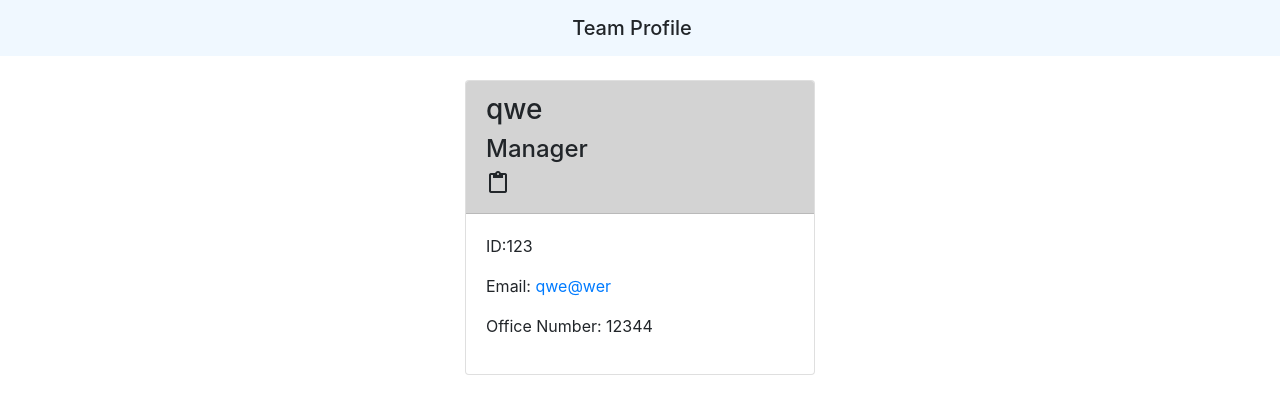
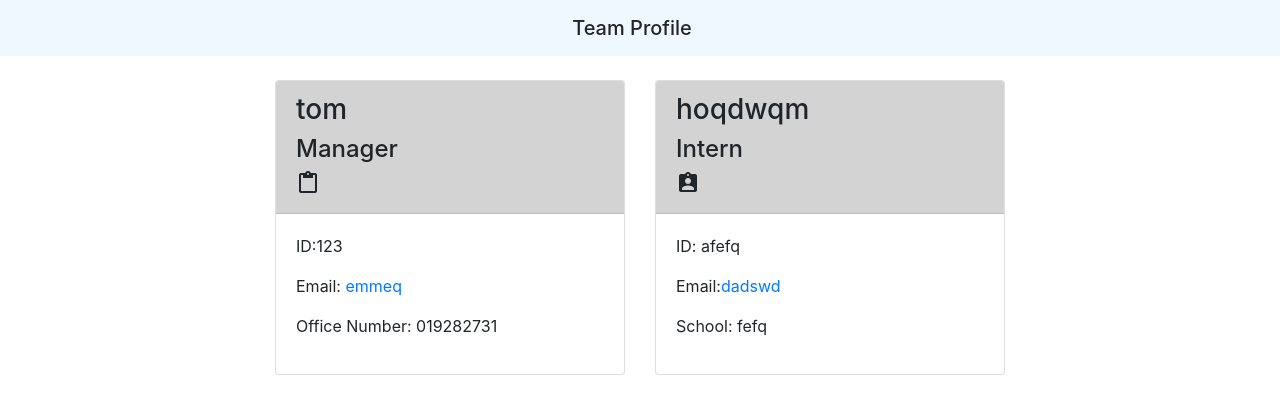
Before and after one commit to emmattner/Team-Profile-Generator, a website: page index.html in a window 1280 px wide. Drawn offline with nearby package versions, Linux system fonts and the light colour scheme.

Commit message:
updating html

```diff
--- a/index.html
+++ b/index.html
@@ -22,18 +22,32 @@
     <div class="col-4 mt-4">
         <div class="card h-100">
         <div class="card-header">
-        <h3>qwe</h3>
+        <h3>tom</h3>
         <h4>Manager</h4><i class="material-icons">content_paste</i>
     </div>
 
     <div class="card-body">
         <p class="id">ID:123</p>
-        <p class="email">Email: <a href="mailto:qwe@wer">qwe@wer</a></p>
-        <p class="office">Office Number: 12344</p>
+        <p class="email">Email: <a href="mailto:emmeq">emmeq</a></p>
+        <p class="office">Office Number: 019282731</p>
         </div>
 
     </div>
     </div>
+
+    <div class="col-4 mt-4">
+        <div class="card h-100">
+            <div class="card-header">
+                <h3>hoqdwqm</h3>
+                <h4>Intern</h4><i class="material-icons">assignment_ind</i>
+            </div>
+            <div class="card-body">
+                <p class="id">ID: afefq</p>
+                <p class="email">Email:<a href="mailto:dadswd">dadswd</a></p>
+                <p class="school">School: fefq</p>
+            </div>
+    </div>
+</div>
 
             </div>
     </div>
```
